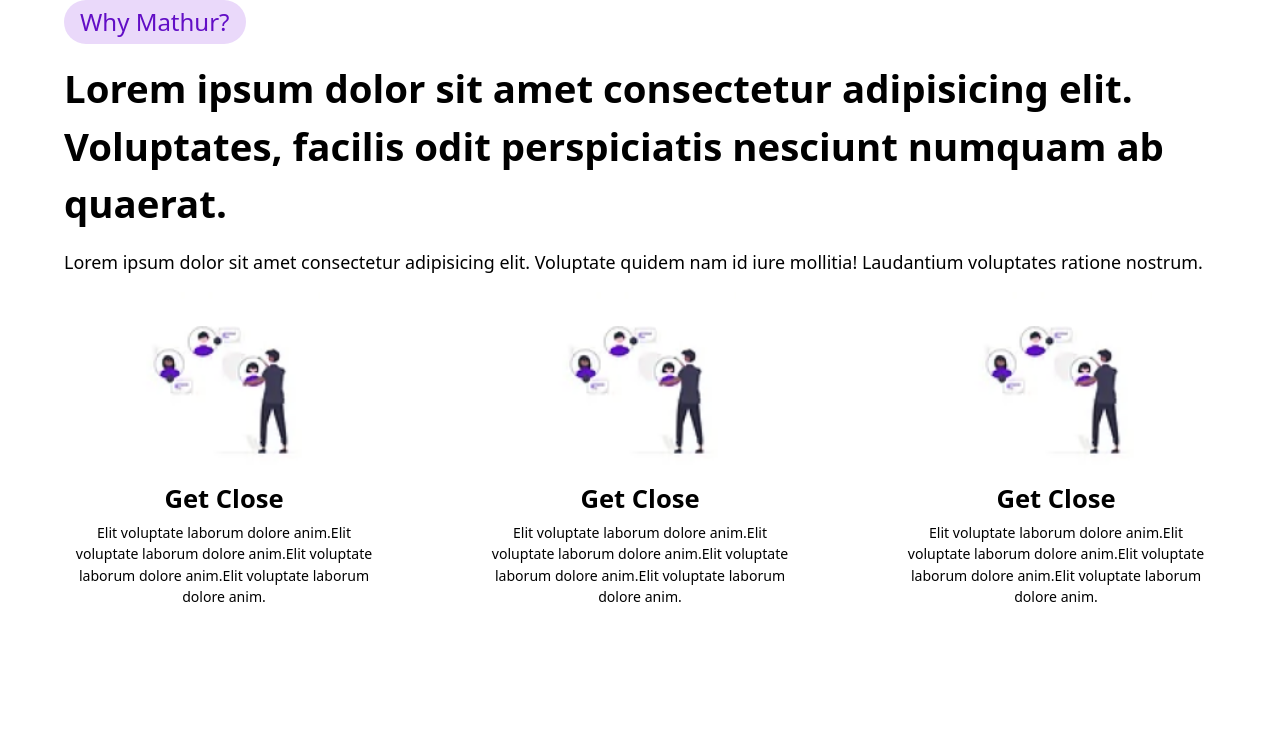
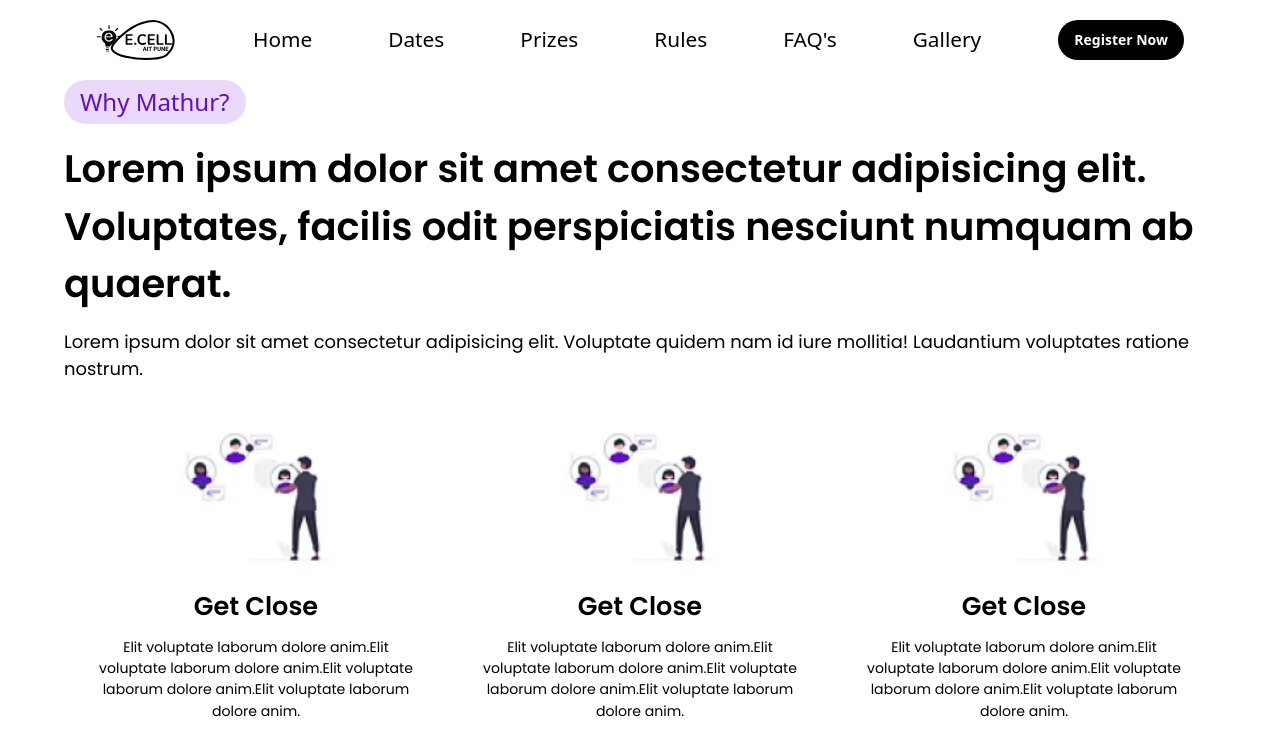
Before and after one commit to onipinaka/Unnati-E-Cell, a React (Vite) app: page / in a window 1280 px wide. Shown: the top 756 px of the page. Built offline with nearby package versions, Linux system fonts and the light colour scheme.

Commit message:
minor fixes in third section

```diff
--- a/src/App.jsx
+++ b/src/App.jsx
@@ -1,13 +1,15 @@
 import Navbar from "./components/Navbar"
+import Part3 from "./components/Part3"
 
 
 const App = () => {
   return (
 
-      <>
+      <div className='flex flex-col w-[90vw]'>
 
       <Navbar />
-      </>
+      <Part3/>
+      </div>
 
   )
 }
--- a/src/components/BriefInfo.jsx
+++ b/src/components/BriefInfo.jsx
@@ -5,8 +5,8 @@ function BriefInfo({icon, title, description}) {
     <>
       <div className='flex flex-col w-[80vw] lg:w-[25vw] justify-center items-center gap-1'>
         <img className='mb-2 w-[60%] h-auto' src={icon} alt="" />
-        <p className='text-center font-semibold text-[clamp(1.5rem,2vw,2.125rem)]'>{title}</p>
-        <p className='text-center font-normal text-[clamp(0.8rem,1.1vw,1.5rem)]'>{description}</p>
+        <p className='text-center font-semibold font-primary mb-2 text-[clamp(1.5rem,2vw,2.125rem)]'>{title}</p>
+        <p className='text-center font-normal font-primary text-[clamp(0.8rem,1.1vw,1.5rem)]'>{description}</p>
       </div>
     </>
   );
--- a/src/components/Navbar.jsx
+++ b/src/components/Navbar.jsx
@@ -1,5 +1,4 @@
 import { useState } from 'react';
-import '@fontsource/inter';
 import logo from "../assets/ecellLogo.svg";
 
 export default function Navbar() {
@@ -32,7 +31,7 @@ export default function Navbar() {
                 href={link.href}
                 title={link.label}
                 aria-label={link.label}
-                className="hover-underline text-sm  font-inter transition-transform duration-200"
+                className="hover-underline text-sm  transition-transform duration-200"
               >
                 {link.label}
               </a>
--- a/src/components/Part3.jsx
+++ b/src/components/Part3.jsx
@@ -30,9 +30,9 @@ function Part3() {
     <>
         <div className='flex flex-col gap-y-4'>
             <Lightbtn label="Why Mathur?" />
-            <p className='text-black text-[clamp(1.2rem,3vw,3rem)] font-semibold'>Lorem ipsum dolor sit amet consectetur adipisicing elit. Voluptates, facilis odit perspiciatis nesciunt numquam ab quaerat.</p>
-            <p className='text-black text-[clamp(0.7rem,1.4vw,1.4rem)] font-normal'>Lorem ipsum dolor sit amet consectetur adipisicing elit. Voluptate quidem nam id iure mollitia! Laudantium voluptates ratione nostrum.</p>
-            <div className='flex flex-col md:flex-row  justify-between items-center '>
+            <p className='text-black font-primary  text-[clamp(1.2rem,3vw,3rem)] font-semibold'>Lorem ipsum dolor sit amet consectetur adipisicing elit. Voluptates, facilis odit perspiciatis nesciunt numquam ab quaerat.</p>
+            <p className='text-black font-primary text-[clamp(0.7rem,1.4vw,1.4rem)] font-normal'>Lorem ipsum dolor sit amet consectetur adipisicing elit. Voluptate quidem nam id iure mollitia! Laudantium voluptates ratione nostrum.</p>
+            <div className='flex flex-col md:flex-row  justify-around  items-center '>
               {
               cards.map((card,key)=>{
                 return (
--- a/src/index.css
+++ b/src/index.css
@@ -1,8 +1,11 @@
+@import url('https://fonts.googleapis.com/css2?family=Poppins:ital,wght@0,100;0,200;0,300;0,400;0,500;0,600;0,700;0,800;0,900;1,100;1,200;1,300;1,400;1,500;1,600;1,700;1,800;1,900&display=swap');
+
 @import "tailwindcss";
 
 @theme {
     --color-theme-light-purple: #EAD9FA;
     --color-theme-dark-purple: #620EC6;
+    --font-primary: 'Poppins', serif;
 }
 
 html {
--- a/src/main.jsx
+++ b/src/main.jsx
@@ -9,10 +9,6 @@ import Part3 from './components/Part3.jsx'
 
 createRoot(document.getElementById('root')).render(
   <StrictMode>
-    <div className='flex flex-col w-[90vw]'>
-      <Part3/>
-
-    </div>
-
+      <App/>
   </StrictMode>,
 )
```
